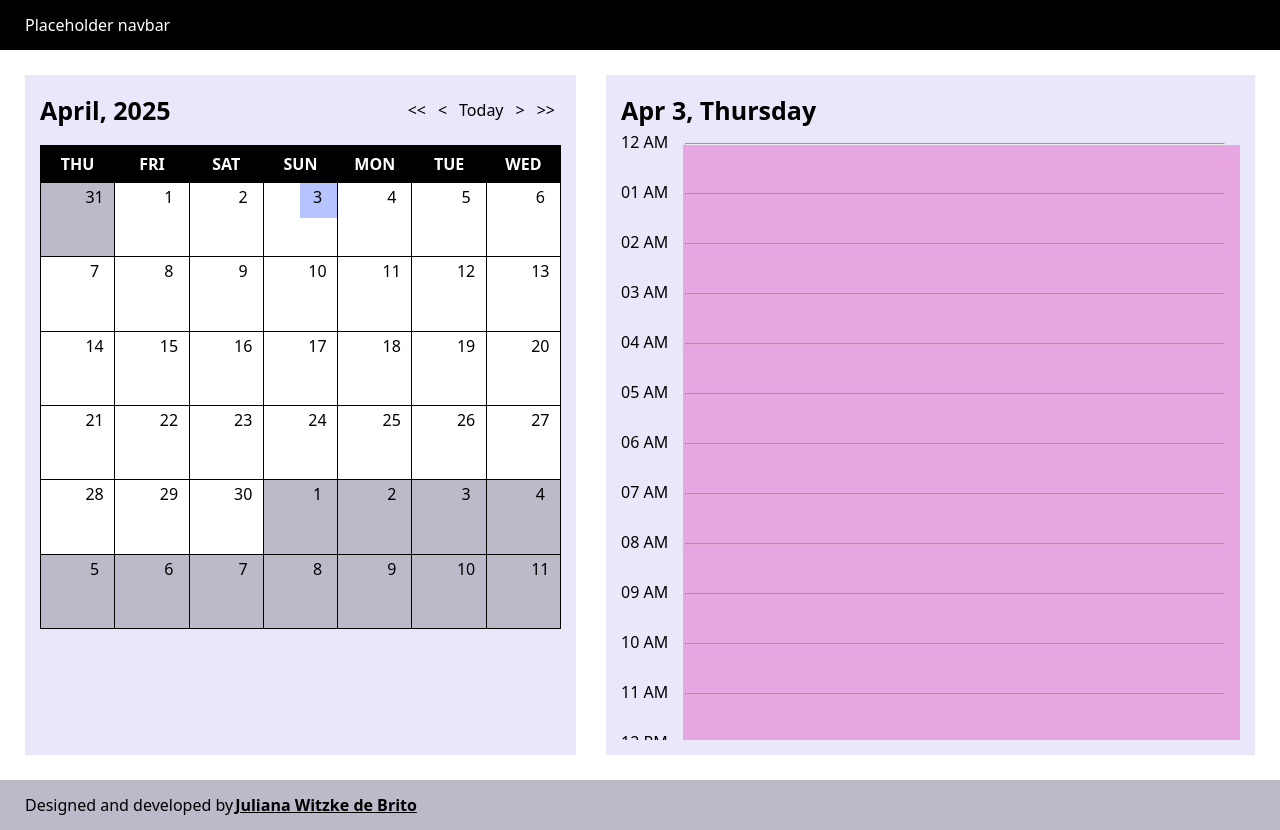
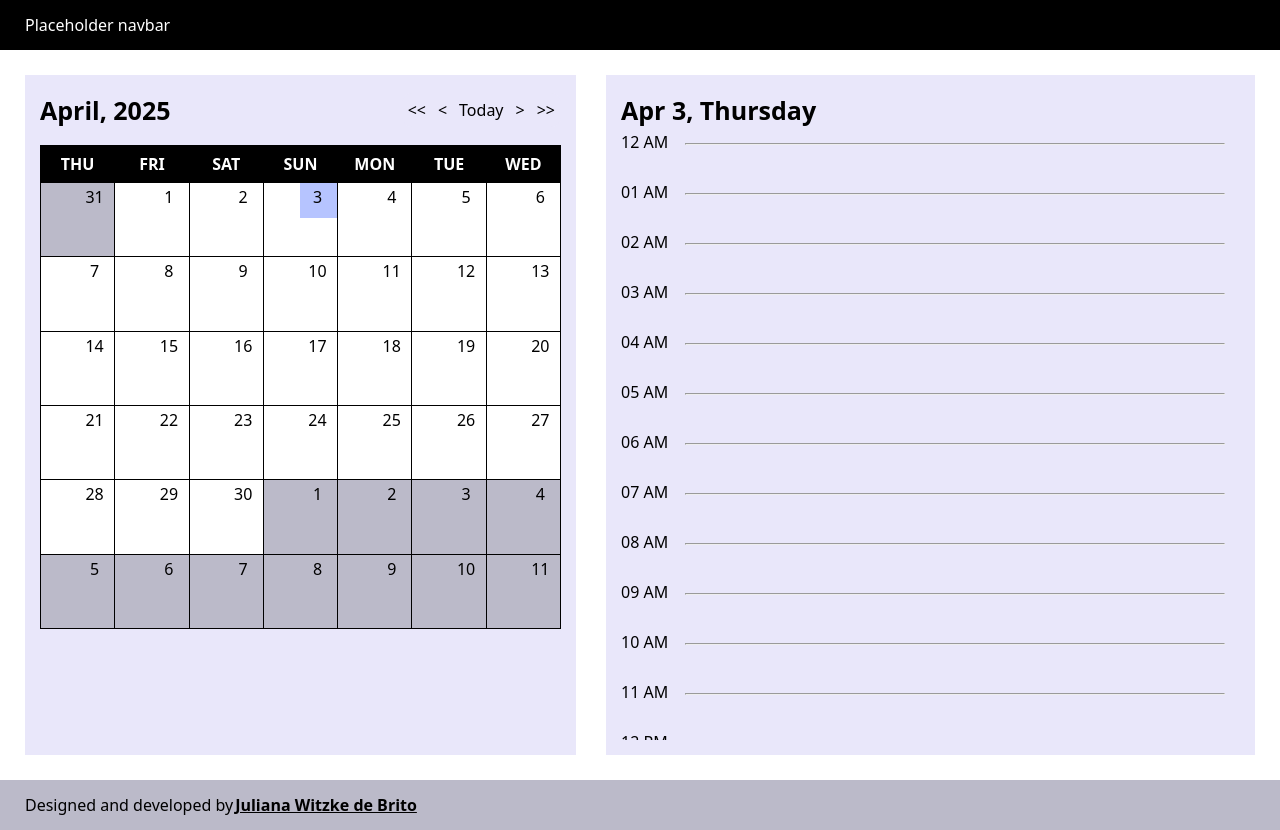
Before and after one commit to jubrito/planner-with-calendar, a React (Vite) app: page / in a window 1280 px wide. Built offline with nearby package versions, Linux system fonts and the light colour scheme.

Commit message:
remove temp bg

```diff
--- a/src/features/Planner/ClickableHoursOfTheDay/clickable-hours-of-the-day.module.scss
+++ b/src/features/Planner/ClickableHoursOfTheDay/clickable-hours-of-the-day.module.scss
@@ -8,7 +8,6 @@
   height: variables.$planner-hours-height;
   position: relative;
   margin-top: 15px;
-  background: #e56bcc87;
 
   .plannerEvent {
     position: absolute;
```
